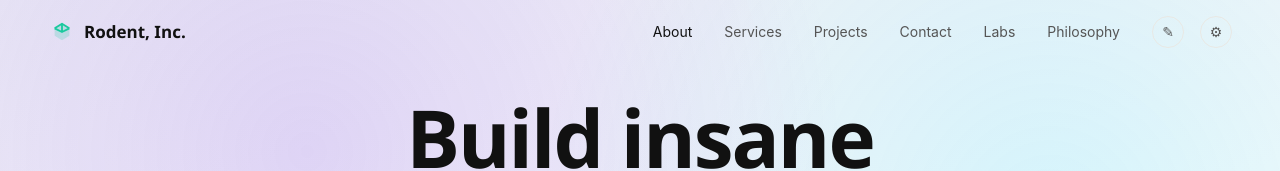
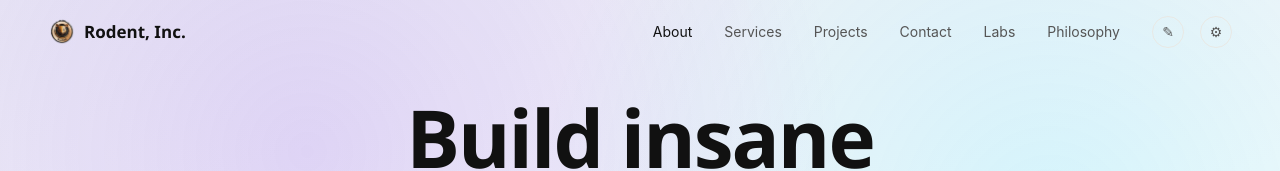
Before and after one commit to senior-netizen/rodent-vision-studio, a Next.js app: page / in a window 1280 px wide. Shown: the top 171 px of the page. Built offline with nearby package versions, Linux system fonts and the light colour scheme.

Commit message:
Verify hero tilt and logo in navbar
Co-authored-by: senior-netizen <237415480+senior-netizen@users.noreply.github.com>

```diff
--- a/app/page.tsx
+++ b/app/page.tsx
@@ -171,7 +171,7 @@ export default function HomePage() {
         transition={{ duration: 0.6, ease: easeCurve }}
       >
         <button type="button" onClick={() => goToSection('about')} className="nav-logo" style={{ background: 'transparent', border: 'none', cursor: 'pointer' }}>
-          <span className="logo-icon"><svg viewBox="0 0 24 24" fill="none"><path d="M4 8L12 3L20 8V16L12 21L4 16V8Z" fill="#1ac99e" opacity="0.2" /><path d="M4 8L12 3L20 8" stroke="#1ac99e" strokeWidth="2" strokeLinejoin="round" /><path d="M12 3V12M4 8L12 12L20 8" stroke="#1ac99e" strokeWidth="2" strokeLinejoin="round" /></svg></span>
+          <Image src="/rodent-logo.png" alt="Rodent logo" width={28} height={28} style={{ borderRadius: '50%' }} />
           Rodent, Inc.
         </button>
         <div className="nav-desktop-group">
```
